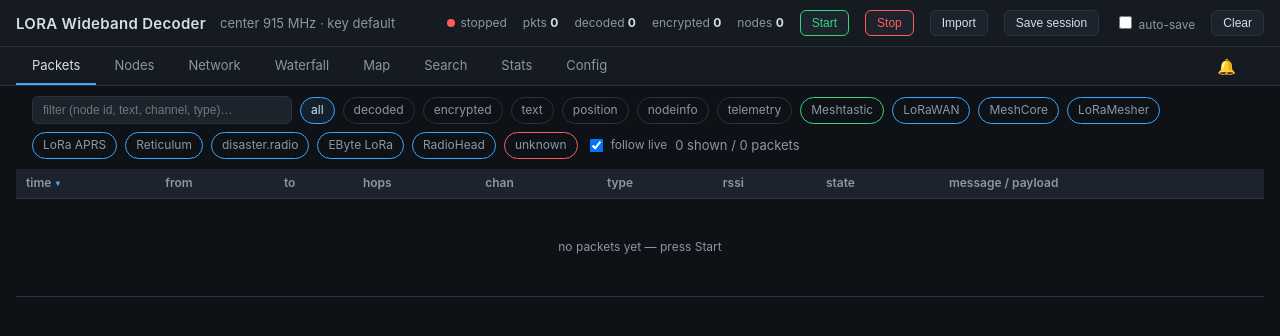
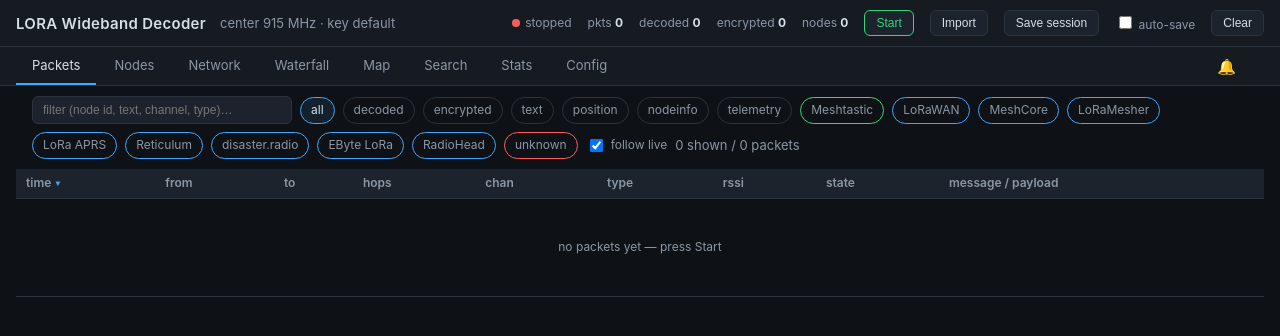
Before and after one commit to persistentcache/Lora-Wideband-Decoder, a Flask app: page / in a window 1280 px wide. Shown: the top 336 px of the page. Run offline with Flask 3, Linux system fonts and the light colour scheme; data that the repository does not hold is empty.

Commit message:
web: show only the relevant pipeline button (Start when stopped, Stop when running)
The toolbar used to expose both Start and Stop simultaneously, leaving
whichever one didn't apply to the current pipeline state as a dead
button. Tie each button's visibility to s.pipeline_running in
renderStats so only the actionable one is in the chrome. Stop also
starts hidden in the initial HTML so a fresh page load (pipeline almost
always stopped at first paint) doesn't briefly flash both buttons
before the first stats event arrives.

```diff
--- a/src/web/templates/index.html
+++ b/src/web/templates/index.html
@@ -75,7 +75,7 @@
     <span>encrypted <b id="s_enc">0</b></span>
     <span>nodes <b id="s_nodes">0</b></span>
     <button class="go" id="btnStart">Start</button>
-    <button class="stop" id="btnStop">Stop</button>
+    <button class="stop" id="btnStop" style="display:none">Stop</button>
     <button id="btnImport">Import</button>
     <button id="btnSave">Save session</button>
     <label title="auto-save: continuously back the session up to an importable file (the toggle is remembered across restarts)"><input type="checkbox" id="autosave"> auto-save</label>
@@ -1367,7 +1367,7 @@ function renderAlertPanel(){const p=$('#alertpanel');if(!p)return;
 function postAlert(id,patch){fetch('/api/alerts/'+id,{method:'POST',headers:{'Content-Type':'application/json'},body:JSON.stringify(patch)}).then(r=>r.json()).then(res=>{if(res.alerts)ALERTS=res.alerts;});}
 
 function renderCurrent(){ if(TAB==='pkts')renderPkts(); else if(TAB==='nodes')renderNodes(); else if(TAB==='net')startNet(); else if(TAB==='wf')renderWaterfall(); else if(TAB==='map')renderMap(); else if(TAB==='search')renderSearch(); else if(TAB==='stats')renderStatsTab(); else if(TAB==='config')renderConfig(); }
-function renderStats(s){$('#s_pkts').textContent=s.packets;$('#s_dec').textContent=s.decoded;$('#s_enc').textContent=s.encrypted;$('#s_nodes').textContent=s.nodes;$('#pipedot').className='dot '+(s.pipeline_running?'on':'off');$('#pipetxt').textContent=s.pipeline_running?'running':'stopped';}
+function renderStats(s){$('#s_pkts').textContent=s.packets;$('#s_dec').textContent=s.decoded;$('#s_enc').textContent=s.encrypted;$('#s_nodes').textContent=s.nodes;$('#pipedot').className='dot '+(s.pipeline_running?'on':'off');$('#pipetxt').textContent=s.pipeline_running?'running':'stopped';$('#btnStart').style.display=s.pipeline_running?'none':'';$('#btnStop').style.display=s.pipeline_running?'':'none';}
 
 const TABS=['pkts','nodes','net','wf','map','search','stats','config'];
 function activateTab(name){
```
